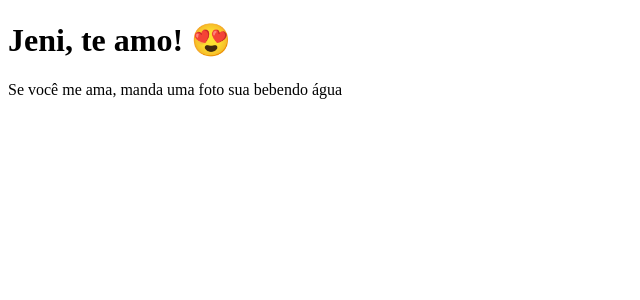
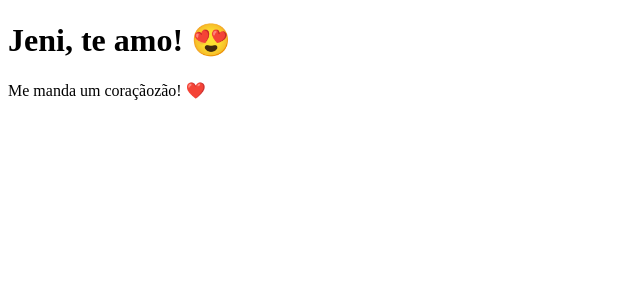
Before and after one commit to migueldemacedo/clone-tabnews, a Next.js app: page / in a window 1280 px wide. Shown: the top 300 px of the page, without its empty margins (0-640 px from the left). Built offline with nearby package versions, Linux system fonts and the light colour scheme.

Commit message:
muda o desafio

```diff
--- a/pages/index.js
+++ b/pages/index.js
@@ -2,7 +2,7 @@ function Home() {
     return (
         <>
             <h1>Jeni, te amo! 😍</h1>
-            <p>Se você me ama, manda uma foto sua bebendo água</p>
+            <p>Me manda um coraçãozão! ❤️</p>
         </>
     )
 }
```
